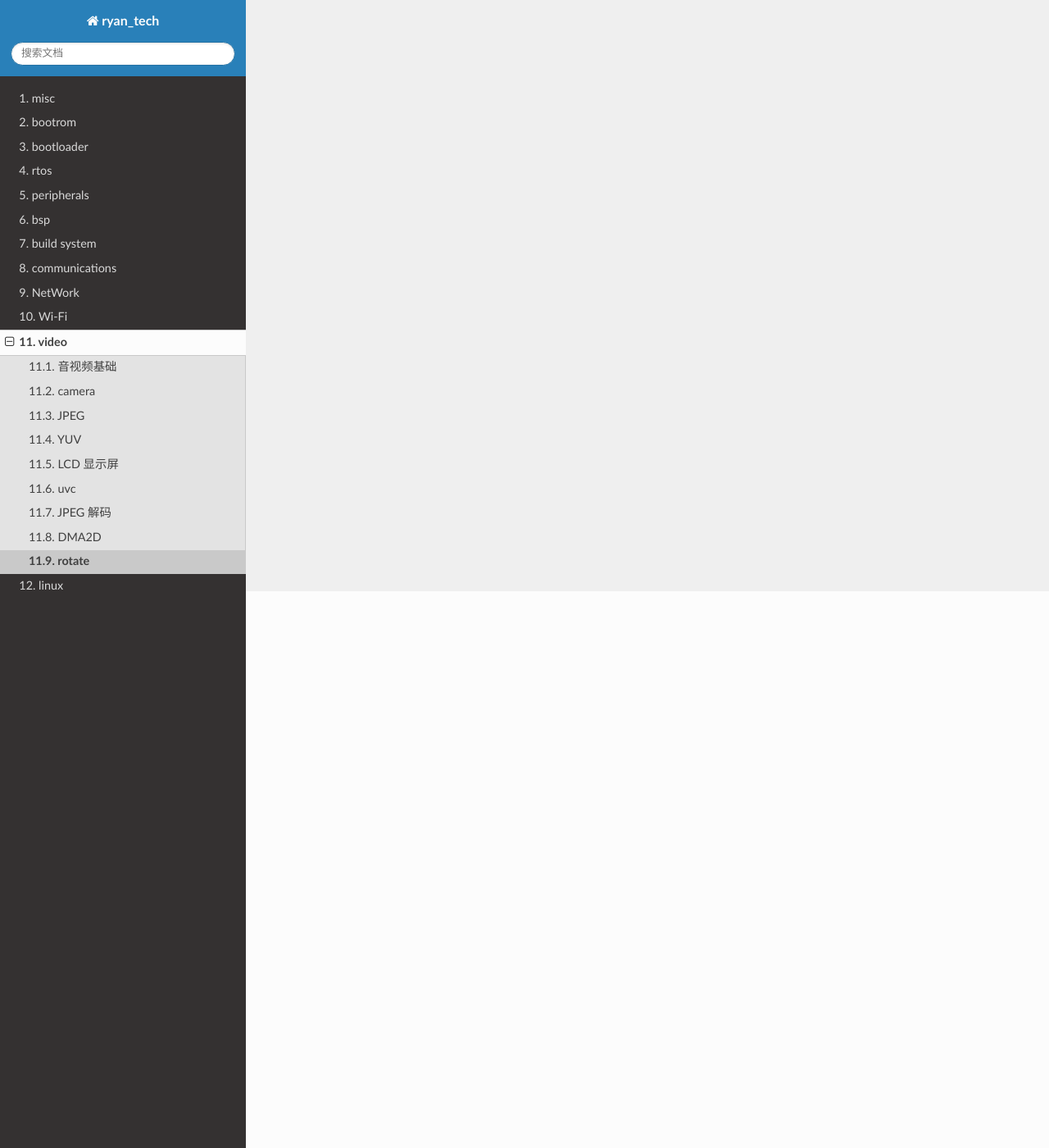
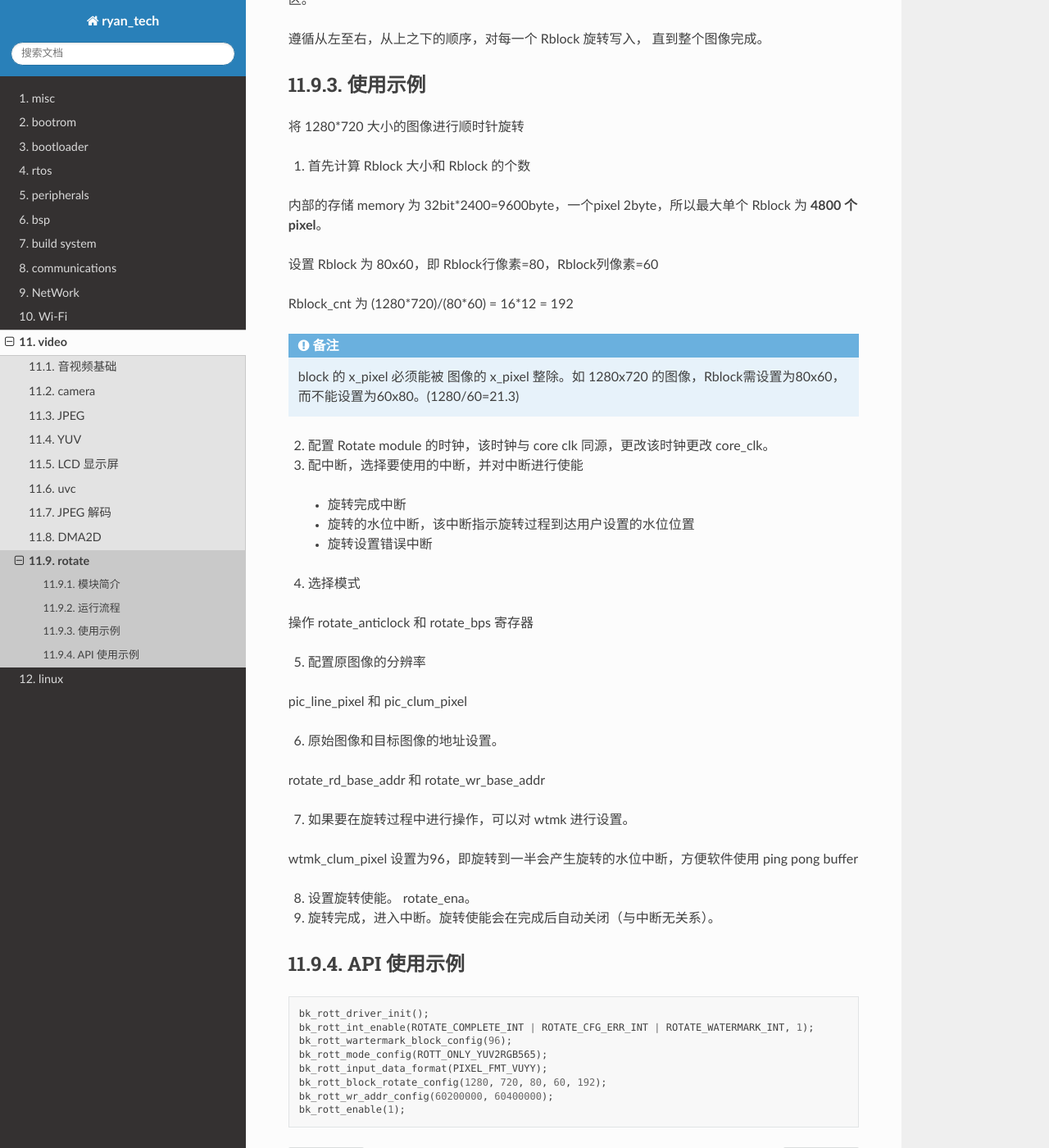
Before and after one commit to BlackTudou/tech_doc, a Sphinx documentation site: the page built from source/video/rotate/index.rst, in a window 1280 px wide and 1400 px high, scrolled down 679 px. Shown: the whole window at 82% size. Built offline with Sphinx 7.4.7 and the Read the Docs theme 2.0.0, drawn with Linux system fonts in a browser that asks for light colours; some of the changed text lies outside the part shown.

Commit message:
更新 rotate/index.rst

```diff
--- a/source/video/rotate/index.rst
+++ b/source/video/rotate/index.rst
@@ -1,3 +1,84 @@
 =========
 rotate
 =========
+
+模块简介
+============
+
+旋转模块（Rotate module）主要功能是将储存在 memory 的 yuv422 图像，旋转成 rgb565 格式的图像，完成后储存在另一块 memory 中。
+
+模块共有三种工作模式：
+
+ 1. 顺时针旋转模式
+ 2. 逆时针旋转模式
+ 3. 不旋转只进行格式转换(yuv422转为RGB565)
+
+旋转过程中将整张图像分解为多张小图像（Rblock），按 Rblock 从左至右，从上之下全部旋转完成。
+
+运行流程
+===========
+
+Rotate Module 进行旋转操作时，并非是直接对整幅图像图像直接进行旋转，而是将图像分解为多个低像素的 Rblock（大小由用户控制）。
+
+对每一个 Rblock 进行旋转，写入内部的 memory 中，旋转完成后直接将 Rblock 写入外部的存储区。
+
+遵循从左至右，从上之下的顺序，对每一个 Rblock 旋转写入， 直到整个图像完成。
+
+使用示例
+==========
+
+将 1280*720 大小的图像进行顺时针旋转
+
+1. 首先计算 Rblock 大小和 Rblock 的个数
+
+内部的存储 memory 为 32bit*2400=9600byte，一个pixel 2byte，所以最大单个 Rblock 为 **4800 个 pixel**。
+
+设置 Rblock 为 80x60，即 Rblock行像素=80，Rblock列像素=60
+
+Rblock_cnt 为 (1280*720)/(80*60) = 16*12 = 192
+
+.. note::
+
+    block 的 x_pixel 必须能被 图像的 x_pixel 整除。如 1280x720 的图像，Rblock需设置为80x60，而不能设置为60x80。(1280/60=21.3)
+
+2. 配置 Rotate module 的时钟，该时钟与 core clk 同源，更改该时钟更改 core_clk。
+
+3. 配中断，选择要使用的中断，并对中断进行使能
+
+ - 旋转完成中断
+ - 旋转的水位中断，该中断指示旋转过程到达用户设置的水位位置
+ - 旋转设置错误中断
+
+4. 选择模式
+
+操作 rotate_anticlock 和 rotate_bps 寄存器
+
+5. 配置原图像的分辨率
+
+pic_line_pixel 和 pic_clum_pixel
+
+6. 原始图像和目标图像的地址设置。
+
+rotate_rd_base_addr 和 rotate_wr_base_addr
+
+7. 如果要在旋转过程中进行操作，可以对 wtmk 进行设置。
+
+wtmk_clum_pixel 设置为96，即旋转到一半会产生旋转的水位中断，方便软件使用 ping pong buffer
+
+8. 设置旋转使能。 rotate_ena。
+
+9. 旋转完成，进入中断。旋转使能会在完成后自动关闭（与中断无关系）。
+
+API 使用示例
+==============
+
+.. code-block:: c
+
+    bk_rott_driver_init();
+    bk_rott_int_enable(ROTATE_COMPLETE_INT | ROTATE_CFG_ERR_INT | ROTATE_WATERMARK_INT, 1);
+    bk_rott_wartermark_block_config(96);
+    bk_rott_mode_config(ROTT_ONLY_YUV2RGB565);
+    bk_rott_input_data_format(PIXEL_FMT_VUYY);
+    bk_rott_block_rotate_config(1280, 720, 80, 60, 192);
+    bk_rott_wr_addr_config(60200000, 60400000);
+    bk_rott_enable(1);
```
Also changed, not shown: source/video/lcd/index.rst (+5 -3 lines).
